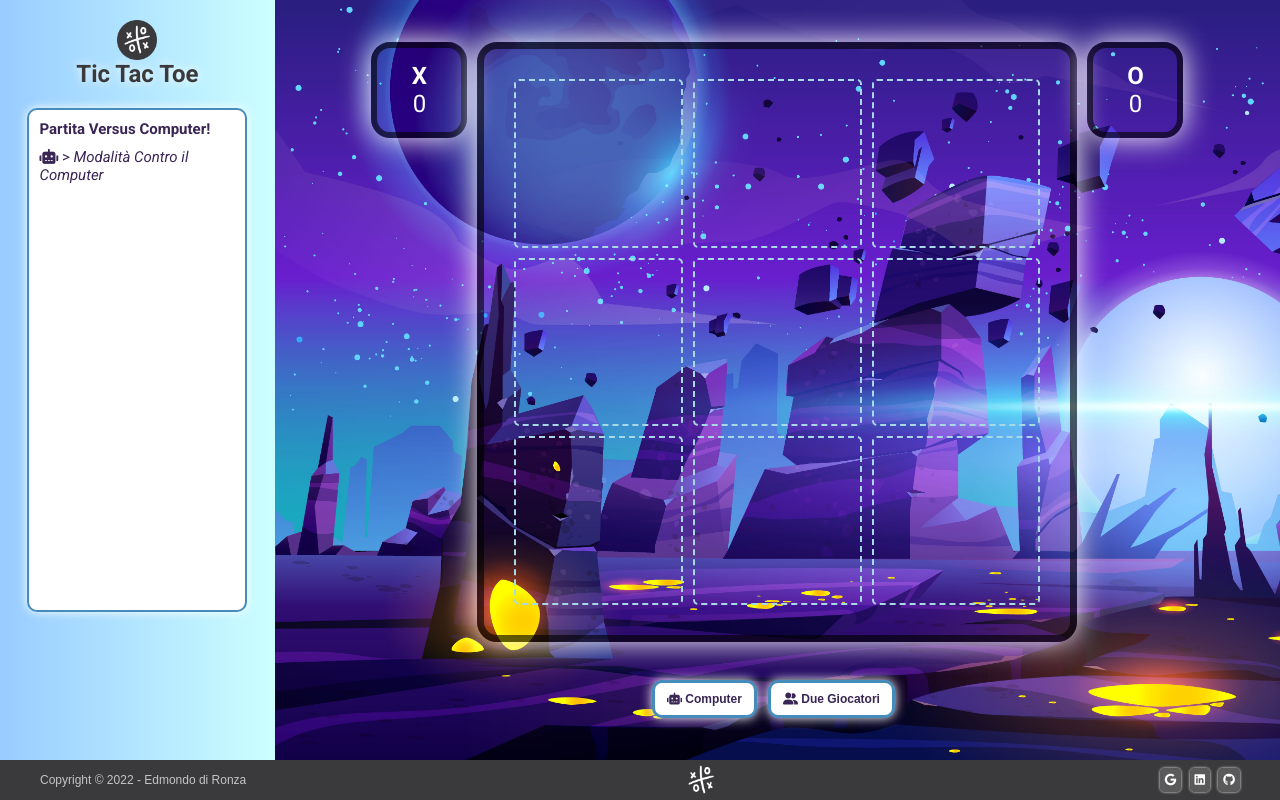
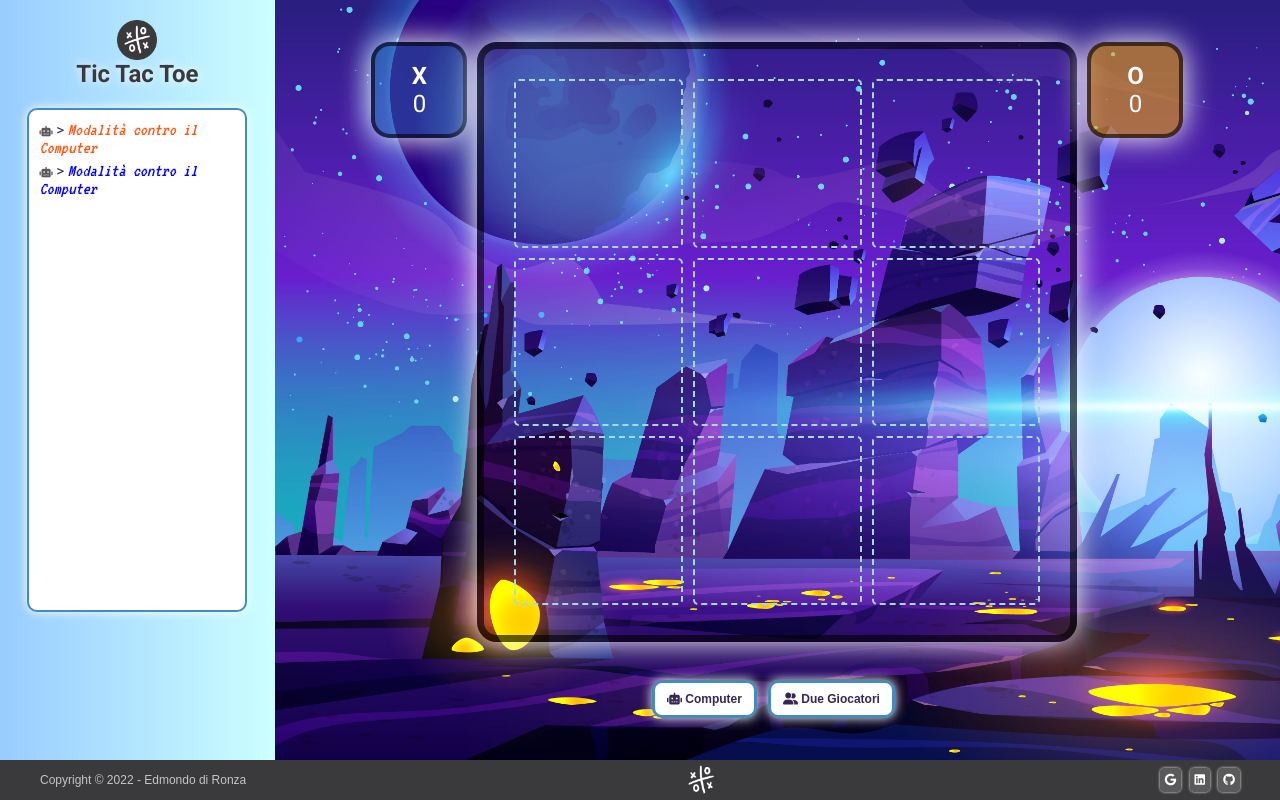
Before and after one commit to Edmondo-diRonza/js-tris-vanilla, a plain HTML site: page index.html in a window 1280 px wide. Both pictures are taken after a click on the button "Computer". Drawn offline with Linux system fonts and the light colour scheme.

Commit message:
aggiunto status message colorato

```diff
--- a/css/style.css
+++ b/css/style.css
@@ -6,6 +6,7 @@
 }
 html {
   font-size: 16px;
+  scroll-behavior: smooth;
   transition: all 1s;
 }
 .page-wrapper {
@@ -31,7 +32,7 @@ aside {
   width: 40px;
 }
 .message-box {
-  padding: 0px 10px;
+  padding: 6px 10px;
   display: flex;
   flex-direction: column;
   margin: 20px 0px;
@@ -46,13 +47,19 @@ aside {
 .message-box li {
   list-style: none;
   text-align: left;
-  margin-top: 10px;
+  margin:5px 0;
   font-size: 1.25rem;
   color: #392654;
 }
+.message-box li i {
+  font-size: .875rem ;
+  color : rgb(90, 90, 90);
+}
 .li-message {
   font-style: italic;
-  color: #392654;
+  color: #3a3a3c;
+  font-size: 1.5rem;
+  font-family: 'VT323', monospace;
 }
 
 .btn {
@@ -103,7 +110,7 @@ aside {
   padding: 2px;
   font-size: 2rem;
   border-radius: 20%;
-  border: .5rem solid #0000009c;
+  border: .4rem solid #0000009c;
   height: 8rem;
   width: 8rem;
   margin: 0 10px;
@@ -125,8 +132,6 @@ aside {
   margin-bottom: 30px;
 }
 table {
-  /* width: 60vh;
-  height: 60vh; */
   width: 50rem;
   height: 50rem;
   border: .625rem solid #0000009c;
@@ -258,9 +263,9 @@ td:hover {
 .text-replay {
   font-size: 3rem;
   background-color: #fff;
-  padding: 40px;
-  border-radius: 30px;
-  border: 7px solid #392654;
+  padding: 2.5rem;
+  border-radius: 2rem;
+  border: .44rem solid #392654;
   color: #392654;
 }
 .text-replay:hover {
--- a/index.html
+++ b/index.html
@@ -10,10 +10,9 @@
     />
     <link rel="preconnect" href="https://fonts.googleapis.com">
     <link rel="preconnect" href="https://fonts.gstatic.com" crossorigin>
-    <link href="https://fonts.googleapis.com/css2?family=Roboto:ital,wght@0,400;0,500;0,700;1,400;1,700&display=swap" rel="stylesheet">
-
+    <link href="https://fonts.googleapis.com/css2?family=Roboto:ital,wght@0,400;0,500;0,700;1,400;1,700&family=VT323&display=swap" rel="stylesheet">
     <link rel="stylesheet" href="css/style.css" />
-    <link rel="stylesheet" href="css/neon.css">
+    <!-- <link rel="stylesheet" href="css/neon.css"> -->
     <title>Tris</title>
   </head>
   <body>
@@ -24,7 +23,6 @@
           <h1>Tic Tac Toe</h1>
           <div class="message-box">
             <ul id="statusList">
-              <li><strong>Partita Versus Computer!</strong></li>
             </ul>
           </div>
         </aside>
@@ -35,12 +33,12 @@
               <h1>Tic Tac Toe</h1>
             </div>
             <div class="game-container">
-              <div class="game-score">
+              <div class="game-score" style="background-color: #3399cc54;">
                 <p class="player-symbol">X</p>
                 <p id="x-score">0</p>
               </div>
               <div id="game-field"></div>
-              <div class="game-score">
+              <div class="game-score" style="background-color: #feb0008c;">
                 <p class="player-symbol">O</p>
                 <p id="o-score">0</p>
               </div>
@@ -52,15 +50,6 @@
               <button class="btn" onclick="twoPlayersGame()"><i class="fa-solid fa-user-group"></i> Due Giocatori</button>
             </div>
           </div>
-
-
-
-          <!-- <div class="portrait-buttons">
-            <button class="btn" onclick="versusComputerGame()">
-              Versus Computer
-            </button>
-            <button class="btn" onclick="twoPlayersGame()">Due Giocatori</button>
-          </div> -->
         </div class="main-content">
         <div class="overlay hide" id="overlay-id">
           <div id="overlay-text"></div>
--- a/js/script.js
+++ b/js/script.js
@@ -43,15 +43,36 @@ const createGameField = (rows, type = 2) => {
   document.getElementById("game-field").innerHTML = grid;
 };
 // Funzione per iniettare testo nella status bar
-const injectStatusMessage = (message) => {
+const injectStatusMessage = (message, color) => {
+  let styleColor = "";
+  console.log(color);
+  switch (color) {
+    case "r":
+      styleColor = "#ff5714";
+      break;
+    case "o":
+      styleColor = "#feb000";
+      break;
+    case "x":
+      styleColor = "#3399cc";
+      break;
+    case "b":
+      styleColor = "blue";
+      break;
+    default:
+      styleColor = "#392654";
+      break;
+  }
+  console.log(styleColor);
   let targetNode = document.getElementById("statusList");
   let oldMessages = targetNode.innerHTML;
-  targetNode.innerHTML = `${oldMessages} <li><i class="fas fa-robot"></i> > <span class="li-message">${message}</span></li>`;
-  targetNode.scrollIntoView({behavior: "smooth", block: "end"});
+  targetNode.innerHTML = `${oldMessages} <li><i class="fas fa-robot"></i> > <span class="li-message" style="color:${styleColor}">${message}</span></li>`;
+  targetNode.scrollIntoView({ behavior: "smooth", block: "end" });
   return true;
 };
 
 createGameField(3, 1);
+injectStatusMessage("Modalità contro il Computer", "r");
 
 //funzione per aggiungere il simbolo X oppure O alternativamente fino al gameover
 const addSign2Players = (idCella) => {
@@ -128,7 +149,8 @@ const checkWin = (symbol) => {
         winObj[symbol]++;
         injectScore(symbol, winObj[symbol]);
         injectStatusMessage(
-          `<strong>Ha vinto ${symbol.toUpperCase()}!</strong>`
+          `Ha vinto ${symbol.toUpperCase()}!`,
+          `${symbol === "x" ? "x" : "o"}`
         );
         return true;
       }
@@ -186,14 +208,14 @@ const resetGame = () => {
 const twoPlayersGame = () => {
   gameType === 1 && resetScore(); //se provengo da altra modalità di gioco, resetto il punteggio
   gameType = 2;
-  injectStatusMessage("Modalità due giocatori!");
+  injectStatusMessage("Modalità due giocatori!", "b");
   createGameField(3, 2);
   resetGame();
 };
 const versusComputerGame = () => {
   gameType === 2 && resetScore(); //se provengo da altra modalità di gioco, resetto il punteggio
   gameType = 1;
-  injectStatusMessage("Modalità Contro il Computer");
+  injectStatusMessage("Modalità contro il Computer", "b");
   createGameField(3, 1);
   resetGame();
 };
@@ -268,12 +290,6 @@ const computerPlayer = () => {
     } else if (!!aboutToWin("o", 1)) {
       // altrimenti controllo se ci sono celle favorevoli dove ottenere almeno due O in posizione vincente
       let target = aboutToWin("o", 1);
-      // for (let i = 0; i < target.length; i++) {
-      //   console.log(i)
-      //   if (injectSign(freeBoxFromArray(target[i]), "o")) {
-      //     break;
-      //   }
-      // }
       let randomTarget = Math.floor(Math.random() * target.length); //scelgo casualmente una delle possibilità favorevoli proposte; qui ci sarebbe margine di miglioramento.
       injectSign(freeBoxFromArray(target[randomTarget]), "o");
     } else {
```
Also changed, not shown: 2 other files.
